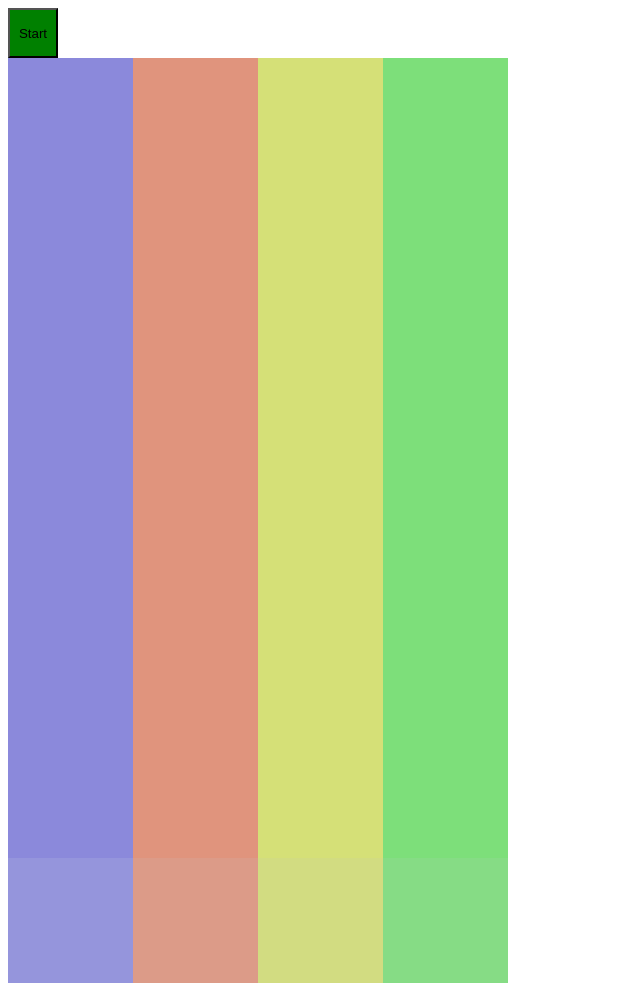
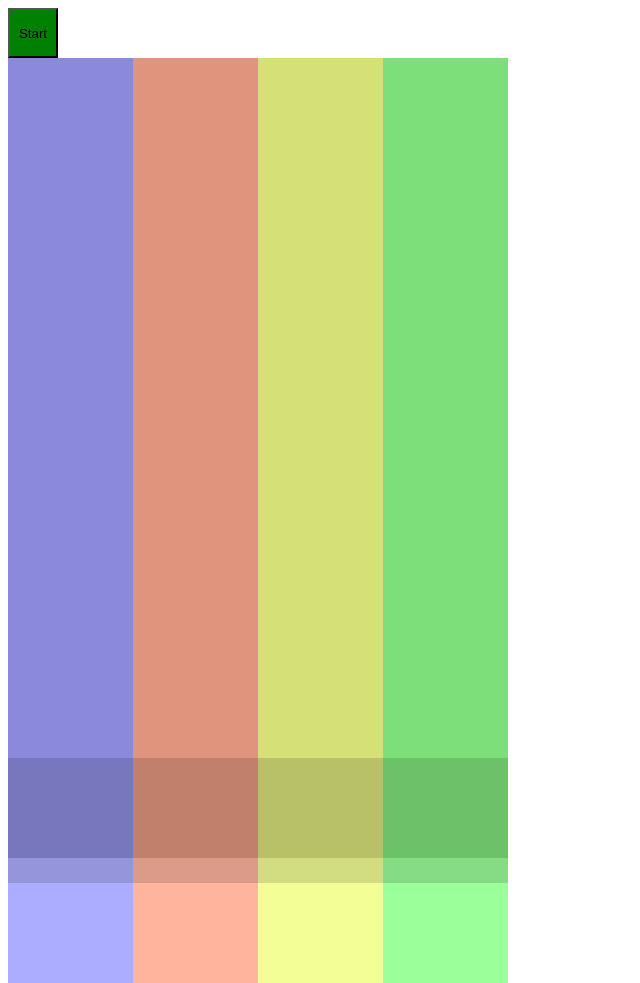
Before and after one commit to ramonaspence/somatics-mini-game, a plain HTML site: page index.html in a window 1280 px wide. Shown: the whole page, without its empty margins (0-640 px from the left). Drawn offline with Linux system fonts and the light colour scheme.

Commit message:
move target up

```diff
--- a/styles.css
+++ b/styles.css
@@ -59,5 +59,5 @@
     background-color: rgba(0, 0, 0, 0.137);
     border-top: 4px, white, solid;
     position: absolute;
-    top: 800px;
+    top: 700px;
   }
```
